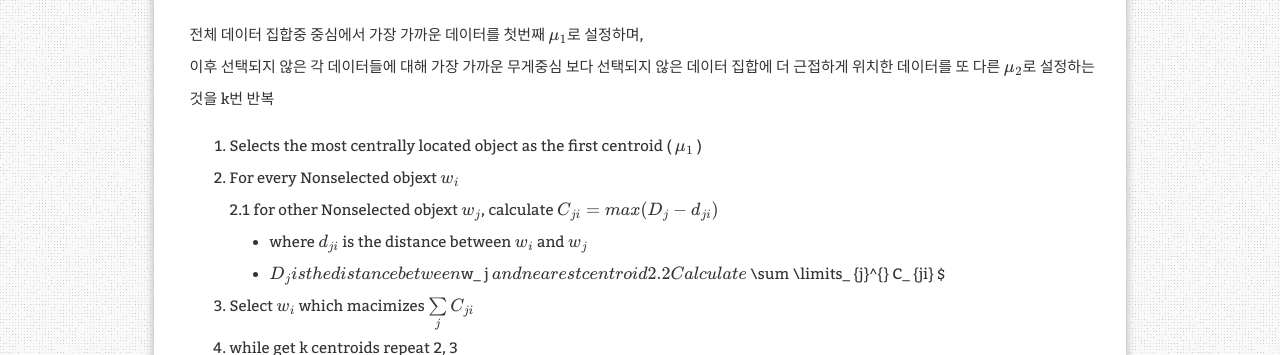
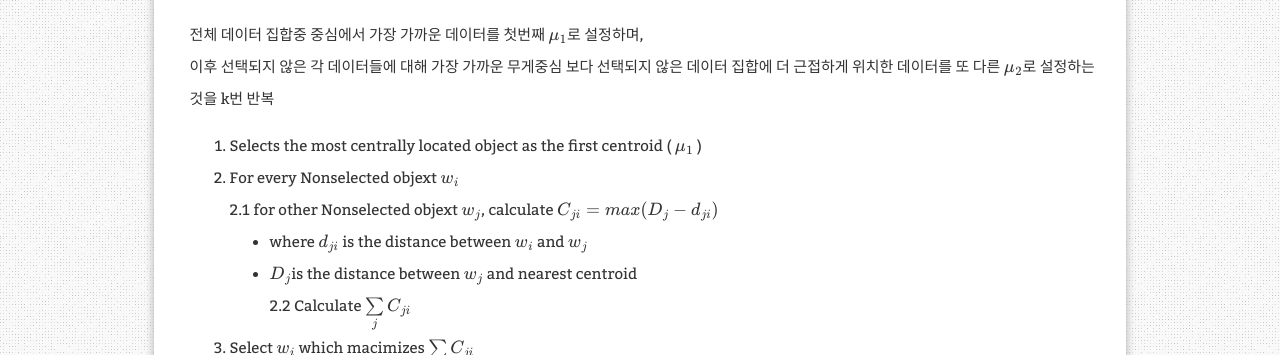
Before and after one commit to aristohyun/aristohyun.github.io, a Jekyll site: the page built from _posts/2021-07-09-KMEANS.md, in a window 1280 px wide and 900 px high, scrolled down 6762 px, cut to the strip 0-355 px from the top of the window. Built offline with Jekyll 4.4.1, drawn with Linux system fonts in a browser that asks for light colours; formulas are drawn with MathJax 3; comment, search, counter and statistics services are not loaded.

```diff
--- a/_posts/2021-07-09-KMEANS.md
+++ b/_posts/2021-07-09-KMEANS.md
@@ -208,7 +208,7 @@ def MacQueen():
 2. For every Nonselected objext $ w_ i $
     2.1 for other Nonselected objext $ w_ j $, calculate $ C_ {ji} = max(D_ {j} - d_ {ji}) $
       - where $ d_ {ji} $ is the distance between $ w_ i $ and $ w_ j $
-      - $ D_ j is the distance between $w_ j $ and nearest centroid
+      - $ D_ j $is the distance between $w_ j $ and nearest centroid
     2.2 Calculate $ \sum \limits_ {j}^{} C_ {ji} $
 3. Select $ w_ i $ which macimizes  $ \sum \limits_ {j}^{} C_ {ji} $
 4. while get k centroids repeat 2, 3
```
